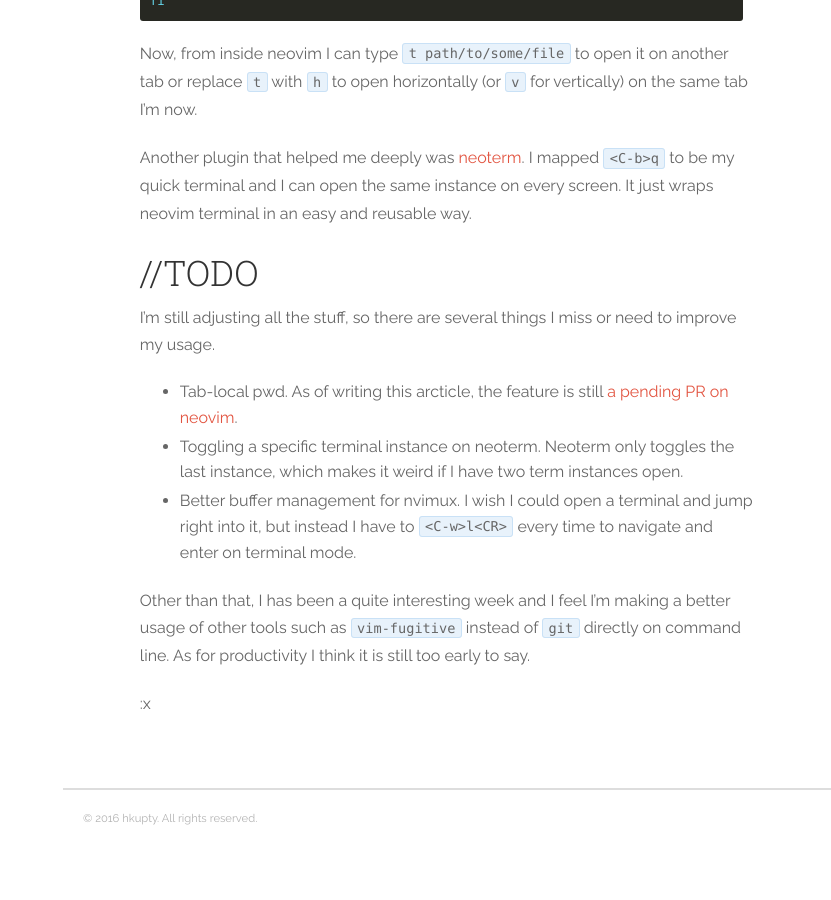
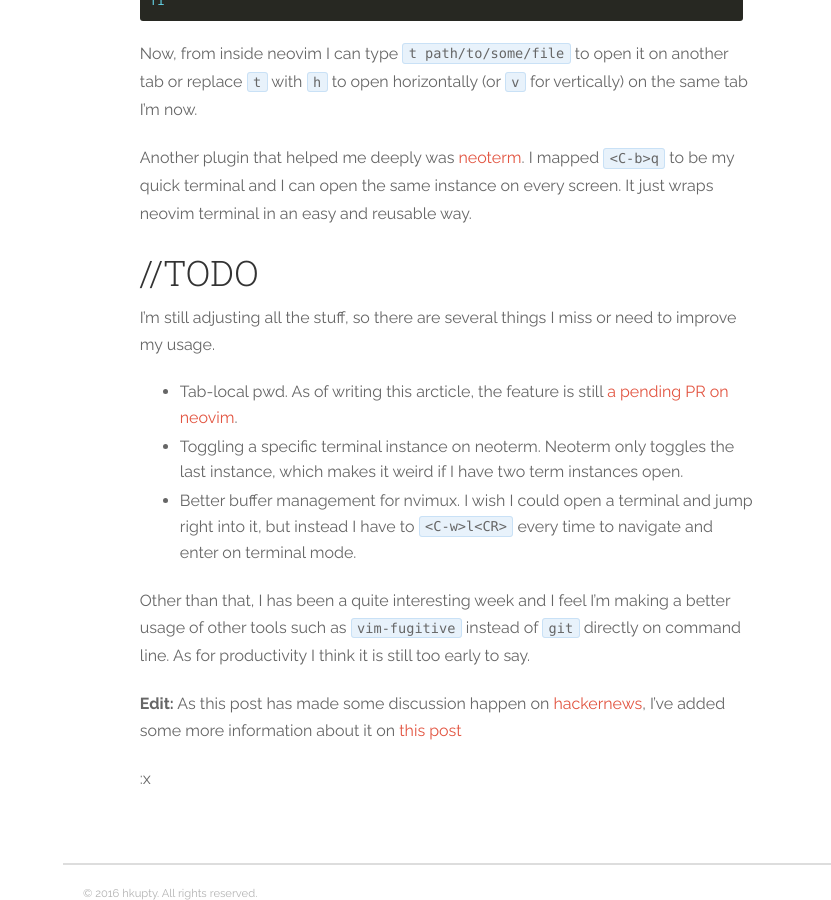
Before and after one commit to hkupty/hkupty.github.io, a Jekyll site: the page built from _posts/2016-03-13-Ditching-TMUX.md, in a window 1280 px wide and 900 px high, scrolled down 1420 px. Shown: the whole window, without its empty margins (449-1280 px from the left). Built offline with Jekyll 4.4.1, drawn with Linux system fonts in a browser that asks for light colours; nearby versions of some CDN libraries; before the commit the page ends 2245 px from its top, so only the background shows below that.

Commit message:
Update linking to next

```diff
--- a/_posts/2016-03-13-Ditching-TMUX.md
+++ b/_posts/2016-03-13-Ditching-TMUX.md
@@ -48,6 +48,8 @@ I'm still adjusting all the stuff, so there are several things I miss or need to
 
 Other than that, I has been a quite interesting week and I feel I'm making a better usage of other tools such as `vim-fugitive` instead of `git` directly on command line. As for productivity I think it is still too early to say.
 
+__Edit:__ As this post has made some discussion happen on [hackernews][hn], I've added some more information about it on [this post][next-post]
+
 :x
 
 [keymaps]:      https://github.com/hkupty/dotfiles/blob/master/tmux/.tmux.conf
@@ -57,3 +59,5 @@ Other than that, I has been a quite interesting week and I feel I'm making a bet
 [nvr]:          https://github.com/mhinz/neovim-remote
 [neoterm]:      https://github.com/kassio/neoterm
 [neovim-pr]:    https://github.com/neovim/neovim/pull/3229
+[hn]:           https://news.ycombinator.com/item?id=11283955
+[next-post]:    http://hkupty.github.io/2016/A-Neovim-Approach/
```
